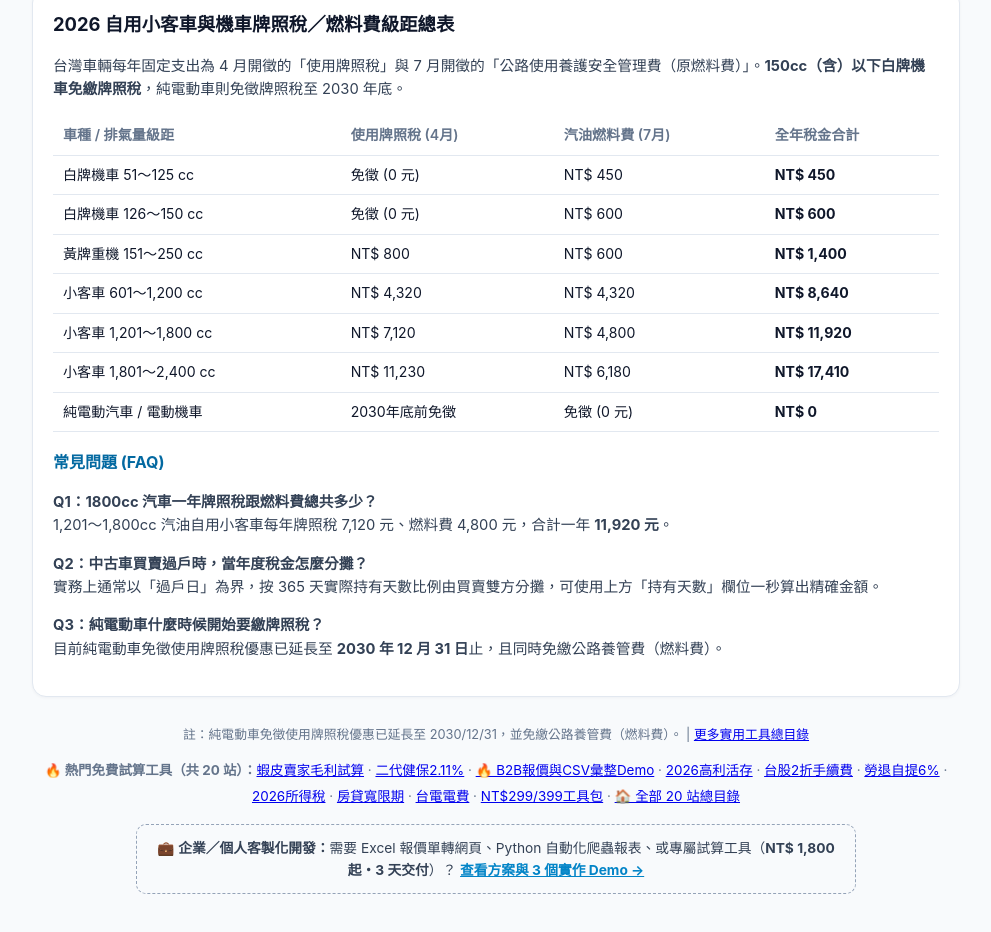
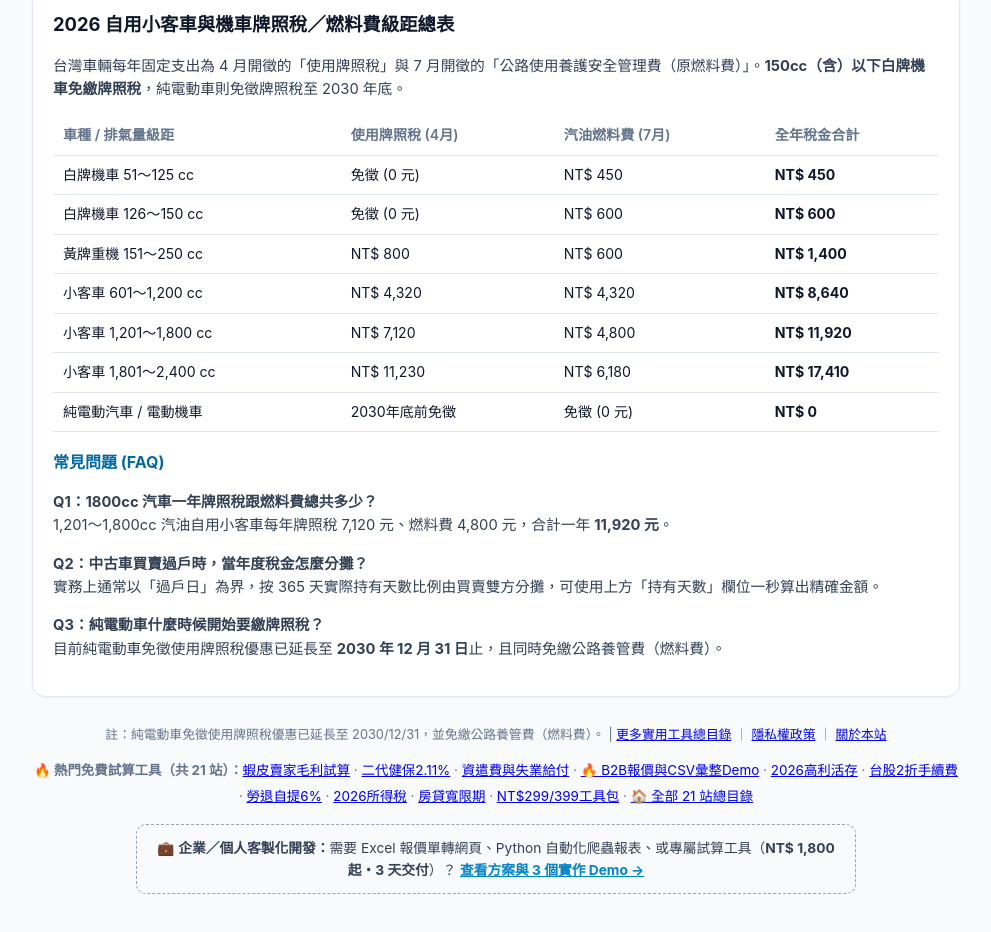
Before and after one commit to jimmycmhsieh0801-cloud/tw-vehicle-tax-calc, a plain HTML site: page index.html in a window 1280 px wide. Shown: the part 775-1707 px from the top of the page, without its empty margins (144-1135 px from the left). Drawn offline with Linux system fonts and the light colour scheme.

Commit message:
feat(0900): sync 21-site cross-nav, privacy/about links & copy summary

```diff
--- a/index.html
+++ b/index.html
@@ -190,8 +190,8 @@
 
 
         <footer>
-      <p>註：純電動車免徵使用牌照稅優惠已延長至 2030/12/31，並免繳公路養管費（燃料費）。 | <a href="https://jimmycmhsieh0801-cloud.github.io/">更多實用工具總目錄</a></p>
-      <div class="cross-nav" style="margin:12px auto;font-size:0.84rem;line-height:1.9;"><strong>🔥 熱門免費試算工具（共 20 站）：</strong><a href="https://jimmycmhsieh0801-cloud.github.io/tw-ecommerce-margin-calc/">蝦皮賣家毛利試算</a> · <a href="https://jimmycmhsieh0801-cloud.github.io/tw-nhi-supplement-calc/">二代健保2.11%</a> · <a href="https://jimmycmhsieh0801-cloud.github.io/demo-b2b-quote.html">🔥 B2B報價與CSV彙整Demo</a> · <a href="https://jimmycmhsieh0801-cloud.github.io/tw-bank-interest-calc/">2026高利活存</a> · <a href="https://jimmycmhsieh0801-cloud.github.io/tw-stock-fee-calc/">台股2折手續費</a> · <a href="https://jimmycmhsieh0801-cloud.github.io/tw-labor-pension-calc/">勞退自提6%</a> · <a href="https://jimmycmhsieh0801-cloud.github.io/tw-income-tax-calc/">2026所得稅</a> · <a href="https://jimmycmhsieh0801-cloud.github.io/tw-mortgage-calc/">房貸寬限期</a> · <a href="https://jimmycmhsieh0801-cloud.github.io/tw-power-calc/">台電電費</a> · <a href="https://jimmycmhsieh0801-cloud.github.io/services.html">NT$299/399工具包</a> · <a href="https://jimmycmhsieh0801-cloud.github.io/">🏠 全部 20 站總目錄</a></div>
+      <p>註：純電動車免徵使用牌照稅優惠已延長至 2030/12/31，並免繳公路養管費（燃料費）。 | <a href="https://jimmycmhsieh0801-cloud.github.io/">更多實用工具總目錄</a> ｜ <a href="https://jimmycmhsieh0801-cloud.github.io/privacy.html">隱私權政策</a> ｜ <a href="https://jimmycmhsieh0801-cloud.github.io/about.html">關於本站</a></p>
+      <div class="cross-nav" style="margin:12px auto;font-size:0.84rem;line-height:1.9;"><strong>🔥 熱門免費試算工具（共 21 站）：</strong><a href="https://jimmycmhsieh0801-cloud.github.io/tw-ecommerce-margin-calc/">蝦皮賣家毛利試算</a> · <a href="https://jimmycmhsieh0801-cloud.github.io/tw-nhi-supplement-calc/">二代健保2.11%</a> · <a href="https://jimmycmhsieh0801-cloud.github.io/tw-severance-calc/">資遣費與失業給付</a> · <a href="https://jimmycmhsieh0801-cloud.github.io/demo-b2b-quote.html">🔥 B2B報價與CSV彙整Demo</a> · <a href="https://jimmycmhsieh0801-cloud.github.io/tw-bank-interest-calc/">2026高利活存</a> · <a href="https://jimmycmhsieh0801-cloud.github.io/tw-stock-fee-calc/">台股2折手續費</a> · <a href="https://jimmycmhsieh0801-cloud.github.io/tw-labor-pension-calc/">勞退自提6%</a> · <a href="https://jimmycmhsieh0801-cloud.github.io/tw-income-tax-calc/">2026所得稅</a> · <a href="https://jimmycmhsieh0801-cloud.github.io/tw-mortgage-calc/">房貸寬限期</a> · <a href="https://jimmycmhsieh0801-cloud.github.io/services.html">NT$299/399工具包</a> · <a href="https://jimmycmhsieh0801-cloud.github.io/">🏠 全部 21 站總目錄</a></div>
   <div class="lead-box" style="margin:14px auto 8px;padding:12px 14px;border:1px dashed #94a3b8;border-radius:10px;background:#f8fafc;max-width:720px;font-size:0.86rem;color:#334155;">💼 <strong>企業／個人客製化開發：</strong>需要 Excel 報價單轉網頁、Python 自動化爬蟲報表、或專屬試算工具（<strong>NT$ 1,800 起・3 天交付</strong>）？ <a class="lead-cta" href="https://jimmycmhsieh0801-cloud.github.io/services.html" style="color:#0284c7;font-weight:700;text-decoration:underline;">查看方案與 3 個實作 Demo →</a></div>
     </footer>
   </div>
```
